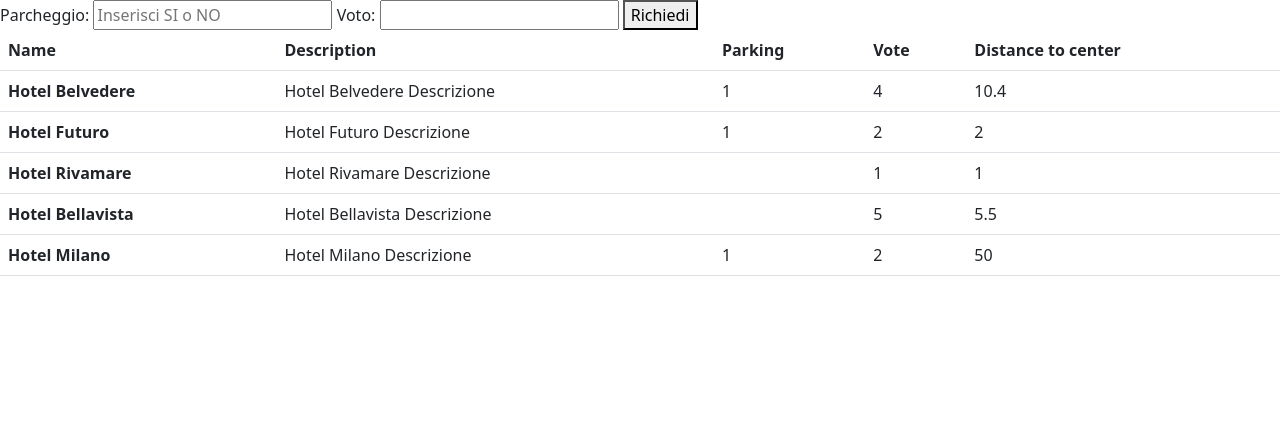
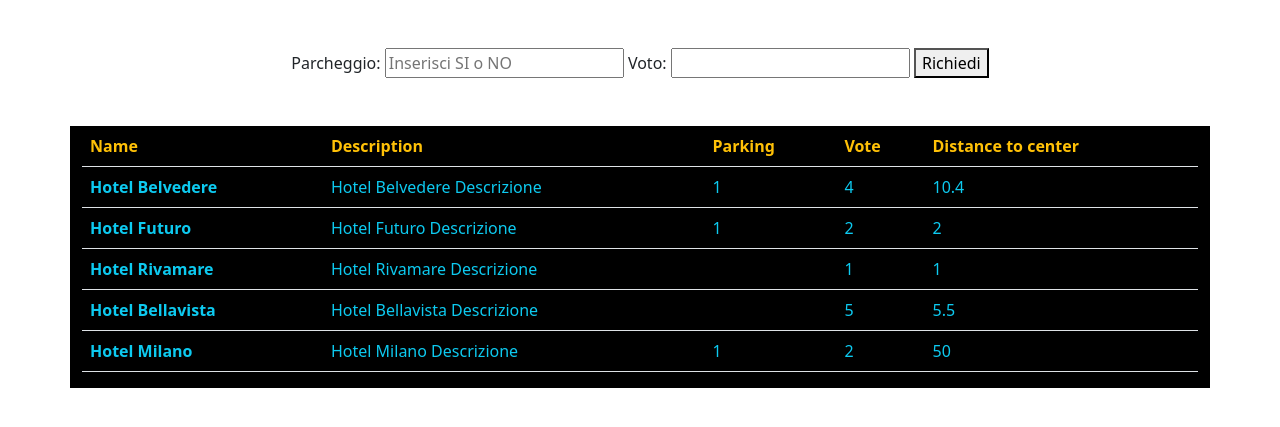
Before and after one commit to MatteoGrigoletto/php-hotel, a PHP site: page / in a window 1280 px wide. Shown: the top 427 px of the page. Run offline with PHP 8.4, Linux system fonts and the light colour scheme.

Commit message:
aggiunge stile tabella

```diff
--- a/index.php
+++ b/index.php
@@ -62,19 +62,20 @@
 <body>
 
 <!-- form get -->
-
-<form action="index.php" method="GET">
+<div class="container-xxl d-flex justify-content-center py-5">
+    <form action="index.php" method="GET" >
         <label for="parking">Parcheggio: </label>
         <input name="parking" type="text" placeholder="Inserisci SI o NO">
         <label for="vote">Voto: </label>
         <input name="vote" type="text">
         <button type="submit">Richiedi  </button>
     </form>
+</div>
 
 
-
+<div class="container-xl d-flex justify-content-center bg-black color-white">
     <table class="table">
-  <thead>
+    <thead class="text-warning">
         <tr>
         <th scope="col">Name</th>
         <th scope="col">Description</th>
@@ -86,7 +87,7 @@
     <tbody>
         <?php  foreach ( $hotels as $key => $hotel ) { ?>
             <?php if($research == false ){   ?>
-            <tr>
+                <tr class="text-info">
                     <th scope="row"><?php echo $hotel['name']?></th>
                         <td><?php echo $hotel['description']?></td>
                         <td><?php echo $hotel['parking']?></td>
@@ -103,7 +104,7 @@
 
                 <?php if ($research === true) {
                     if ($hotel['vote'] >= $vote && $hotel['parking'] == $ParkSloat ){   ?>
-                <tr>
+                    <tr class="text-info">
                         <th scope="row"><?php echo $hotel['name']?></th>
                             <td><?php echo $hotel['description']?></td>
                             <td><?php echo $hotel['parking']?></td>
@@ -114,5 +115,6 @@
         <?php  }; ?>
     </tbody>
     </table>
+</div>
 </body>
 </html>
```
Lines whose indentation alone changed are shown as unchanged.
